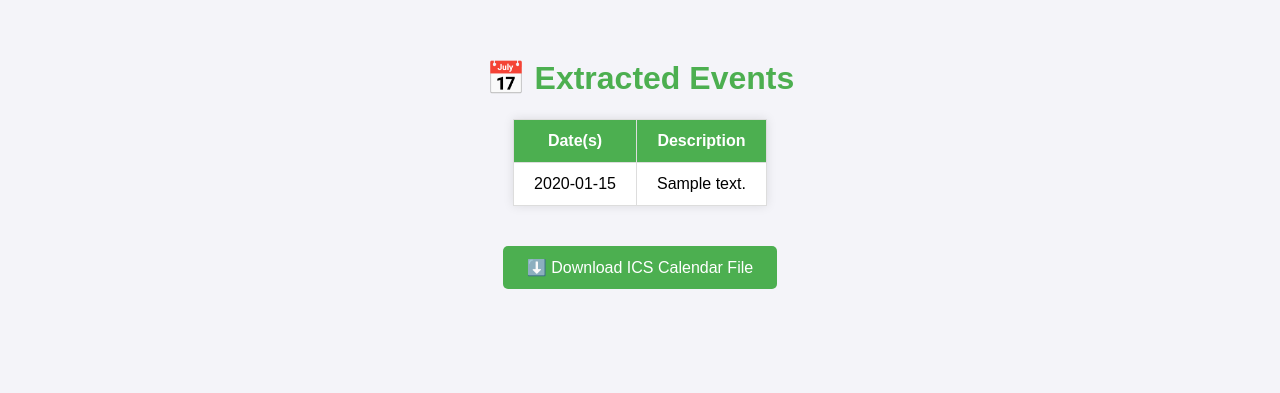
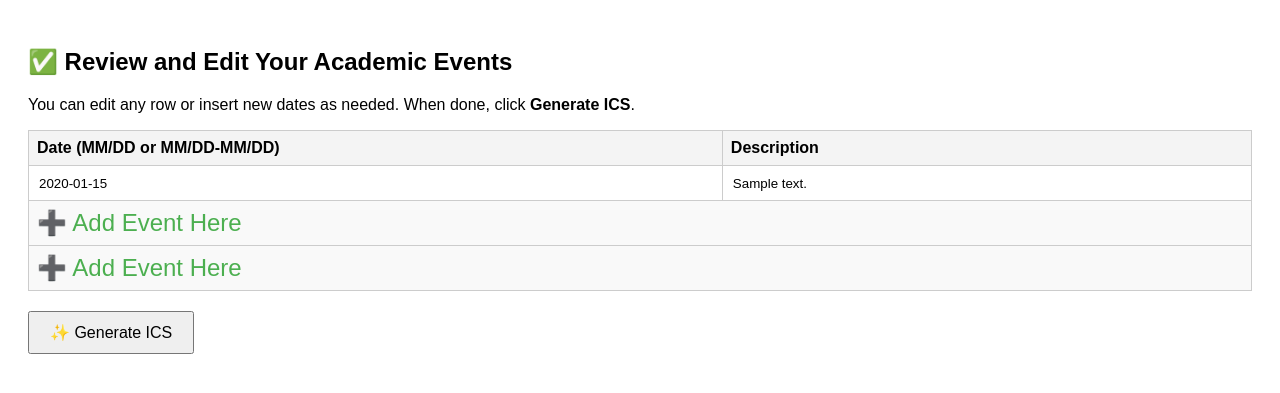
Before and after one commit to Kimiwasadat/icscalenderconverter, a Flask app: template templates/results.html in a window 1280 px wide. Shown: the top 393 px of the page. Run offline with Flask 3, Linux system fonts and the light colour scheme; the template is opened without the code that fills it: most values are stand-ins (such as "Sample title", 1, 10 or a date in 2020).

Commit message:
Update results.html to include manual changes

```diff
--- a/templates/results.html
+++ b/templates/results.html
@@ -1,59 +1,77 @@
 <!DOCTYPE html>
 <html>
 <head>
-  <title>Results - Academic Calendar Extractor</title>
+  <title>📅 Review and Edit Events</title>
   <style>
-    body {
-      font-family: Arial, sans-serif;
-      background-color: #f4f4f9;
+    body { font-family: Arial, sans-serif; padding: 20px; }
+    table { border-collapse: collapse; width: 100%; }
+    th, td { border: 1px solid #ccc; padding: 8px; text-align: left; }
+    th { background-color: #f4f4f4; }
+    input[type="text"] { width: 100%; border: none; background: transparent; }
+    .add-row-button {
+      background: #f9f9f9;
       text-align: center;
-      padding: 30px;
+      cursor: pointer;
+      color: #4CAF50;
+      font-size: 24px;
+      padding: 4px;
+      border: 1px dashed #ccc;
     }
-    h1 {
-      color: #4CAF50;
+    .add-row-button:hover {
+      background-color: #e8f5e9;
     }
-    table {
-      margin: 20px auto;
-      border-collapse: collapse;
-      background: #fff;
-      box-shadow: 0 0 10px rgba(0,0,0,0.1);
-    }
-    th, td {
-      border: 1px solid #ddd;
-      padding: 12px 20px;
-    }
-    th {
-      background-color: #4CAF50;
-      color: white;
-    }
-    a.button {
-      display: inline-block;
-      margin-top: 20px;
-      padding: 12px 24px;
-      background-color: #4CAF50;
-      color: white;
-      text-decoration: none;
-      border-radius: 5px;
-    }
-    a.button:hover {
-      background-color: #45a049;
+    .controls { margin-top: 20px; }
+    button {
+      padding: 10px 20px;
+      font-size: 16px;
+      margin-right: 10px;
+      cursor: pointer;
     }
   </style>
 </head>
 <body>
-  <h1>📅 Extracted Events</h1>
-  <table>
+  <h2>✅ Review and Edit Your Academic Events</h2>
+  <p>You can edit any row or insert new dates as needed. When done, click <strong>Generate ICS</strong>.</p>
+
+  <form id="eventsForm" method="POST" action="/generate">
+    <table id="eventsTable">
+      <thead>
         <tr>
-      <th>Date(s)</th>
+          <th>Date (MM/DD or MM/DD-MM/DD)</th>
           <th>Description</th>
         </tr>
+      </thead>
+      <tbody id="eventsBody">
         {% for date, desc in events %}
           <tr>
-      <td>{{ date }}</td>
-      <td>{{ desc }}</td>
+            <td><input type="text" name="dates" value="{{ date }}"></td>
+            <td><input type="text" name="descriptions" value="{{ desc }}"></td>
+          </tr>
+          <tr class="add-row-button" onclick="addRow(this)">
+            <td colspan="2">➕ Add Event Here</td>
           </tr>
         {% endfor %}
+        <tr class="add-row-button" onclick="addRow(this)">
+          <td colspan="2">➕ Add Event Here</td>
+        </tr>
+      </tbody>
     </table>
-  <a class="button" href="/download/{{ ics_id }}">⬇️ Download ICS Calendar File</a>
+
+    <div class="controls">
+      <button type="submit">✨ Generate ICS</button>
+    </div>
+  </form>
+
+  <script>
+    function addRow(buttonRow) {
+      const tbody = document.getElementById('eventsBody');
+      const newRow = document.createElement('tr');
+      newRow.innerHTML = `
+        <td><input type="text" name="dates" placeholder="MM/DD or MM/DD-MM/DD"></td>
+        <td><input type="text" name="descriptions" placeholder="Description"></td>
+      `;
+      tbody.insertBefore(newRow, buttonRow);
+    }
+  </script>
 </body>
 </html>
```
Lines whose indentation alone changed are shown as unchanged.
